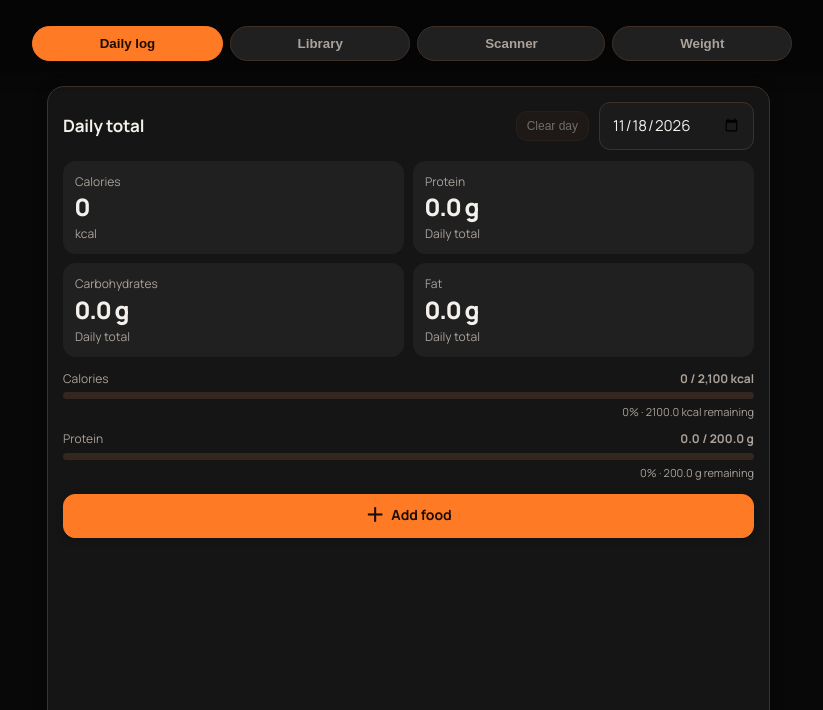
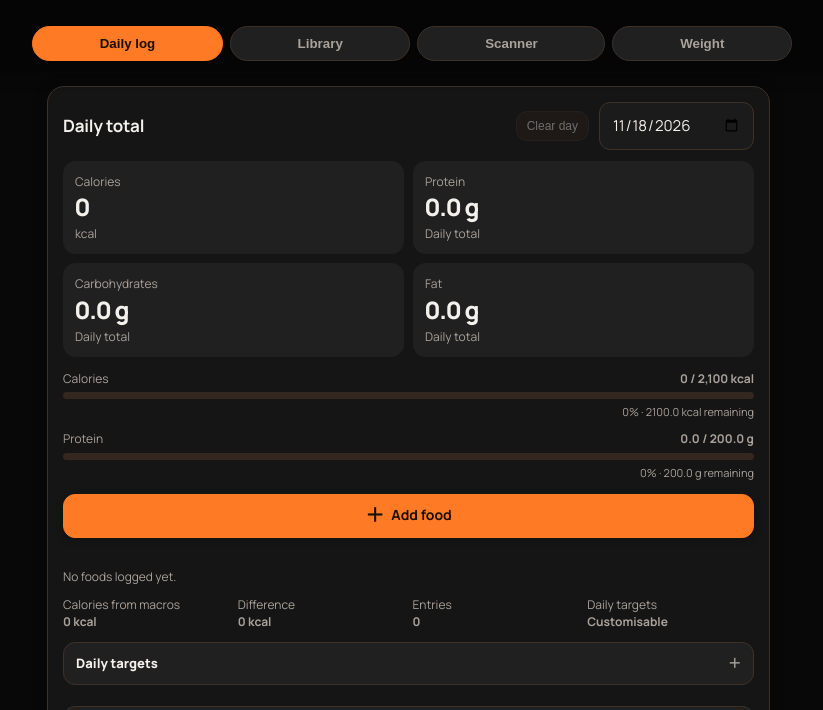
Before and after one commit to Jarrwubwub/Macro-Ledger, a plain HTML site: page index.html in a window 1280 px wide. Shown: the part 90-800 px from the top of the page, without its empty margins (228-1051 px from the left). Drawn offline with Linux system fonts and the light colour scheme.

Commit message:
Add files via upload

```diff
--- a/index.html
+++ b/index.html
@@ -287,18 +287,14 @@ body > header { padding-top: 38px !important; }
 <style>
 
 /* v100: bring Daily Log food entries up by approximately 7 mm. */
-#diary #diaryEntries {
-  margin-top: max(0px, calc(var(--diary-entry-clearance, 18px) - 45px)) !important;
-}
+#diary #diary #diaryEntries { margin-top: 19px !important; }
 
 </style>
 <style>
 
 /* v102: keep the first Daily Log entry a consistent 5mm below Add food
    on both mobile and desktop; do not use the old viewport-sized spacer. */
-#diary #diaryEntries {
-  margin-top: 19px !important;
-}
+#diary #diary #diaryEntries { margin-top: 19px !important; }
 
 </style>
 </head>
@@ -702,9 +698,7 @@ body > main::-webkit-scrollbar { width: 7px; }
 body > main::-webkit-scrollbar-thumb { background: #626a73; border-radius: 8px; }
 /* The first diary entry starts below the initial viewport. The spacer is
    calculated from the actual Add food button position and viewport height. */
-#diary #diaryEntries {
-  margin-top: var(--diary-entry-clearance, 18px) !important;
-}
+#diary #diary #diaryEntries { margin-top: 19px !important; }
 @media (max-width: 600px) {
   body > main { top: var(--ledger-header-height, 170px) !important; }
 }
@@ -780,4 +774,12 @@ body > header .tabs {
 <script>
 (()=>{const allowed=['orange','blue','yellow','red','monochrome'];const saved=localStorage.getItem('macroLedgerTheme');const theme=allowed.includes(saved)?saved:'orange';document.documentElement.dataset.theme=theme;const meta=document.querySelector('meta[name="theme-color"]');if(meta)meta.content='#080808';})();
 </script>
+
+<style id="diary-entry-spacing-v103">
+/* Single source of truth: 19px gap below Add food on mobile and desktop. */
+body #diary #diaryEntries {
+  margin-top: 19px !important;
+}
+</style>
+
 </body></html>
--- a/sw.js
+++ b/sw.js
@@ -1,4 +1,4 @@
-const CACHE='macro-ledger-v102';
+const CACHE='macro-ledger-v103';
 const FILES=['./','./index.html','./app.js','./foods.js','./manifest.webmanifest','./icon-192.png','./icon-512.png'];
 self.addEventListener('install',event=>event.waitUntil(caches.open(CACHE).then(cache=>cache.addAll(FILES)).then(()=>self.skipWaiting())));
 self.addEventListener('activate',event=>event.waitUntil(caches.keys().then(keys=>Promise.all(keys.filter(key=>key.startsWith('macro-ledger-')&&key!==CACHE).map(key=>caches.delete(key)))).then(()=>self.clients.claim())));
--- a/version.json
+++ b/version.json
@@ -1,4 +1,4 @@
 {
-  "version": "102",
+  "version": "103",
   "name": "MK's Ledger"
 }
```
